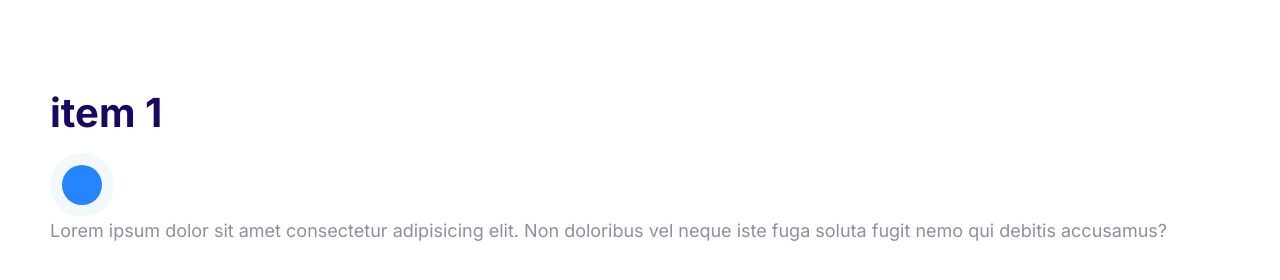
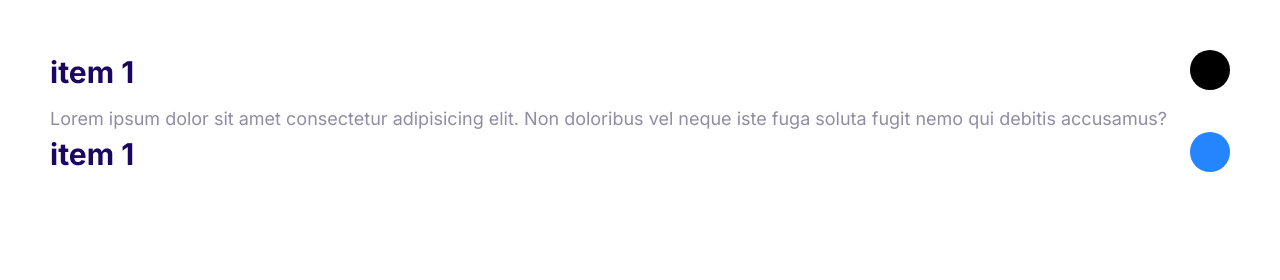
Before and after one commit to alimi-ajibade/moshify, a plain HTML site: page index.html in a window 1280 px wide. Drawn offline with Linux system fonts and the light colour scheme.

Commit message:
added collapsible component

```diff
--- a/css/style.css
+++ b/css/style.css
@@ -549,3 +549,35 @@ a {
         margin: 0 2rem;
     }
 }
+
+/* Collapsible */
+.collapsible__header {
+    display: flex;
+    justify-content: space-between;
+}
+
+.collapsible__heading {
+    margin-top: 0;
+    font-size: 3rem;
+}
+
+.collapsible__chevron {
+    transform: rotate(-90deg);
+    transition: transform 0.3s;
+}
+
+.collapsible__content {
+    max-height: 0vh;
+    opacity: 0;
+    overflow: hidden;
+    transition: all 0.3s;
+}
+
+.collapsible--expanded .collapsible__chevron {
+    transform: rotate(0deg);
+}
+
+.collapsible--expanded .collapsible__content {
+    max-height: 100vh;
+    opacity: 1;
+}
--- a/index.html
+++ b/index.html
@@ -14,20 +14,33 @@
     </head>
 
     <body style="padding: 5rem;">
-        <div class="collapsible">
-            <header>
-                <h2>item 1</h2>
-                <span class="icon-container">
-                    <svg class="icon icon--primary">
-                        <use xlink:href="images/sprite.svg#chevron"></use>
-                    </svg>
-                </span>
+        <div class="collapsible collapsible--expanded">
+            <header class="collapsible__header">
+                <h2 class="collapsible__heading">item 1</h2>
+                <svg class="icon collapsible__chevron">
+                    <use xlink:href="images/sprite.svg#chevron"></use>
+                </svg>
             </header>
             <div class="collapsible__content">
                 Lorem ipsum dolor sit amet consectetur adipisicing elit. Non doloribus vel neque iste fuga soluta fugit
                 nemo qui debitis accusamus?
             </div>
         </div>
+
+        <div class="collapsible">
+            <header class="collapsible__header">
+                <h2 class="collapsible__heading">item 1</h2>
+                <svg class="icon icon--primary collapsible__chevron">
+                    <use xlink:href="images/sprite.svg#chevron"></use>
+                </svg>
+            </header>
+            <div class="collapsible__content">
+                Lorem ipsum dolor sit amet consectetur adipisicing elit. Non doloribus vel neque iste fuga soluta fugit
+                nemo qui debitis accusamus?
+            </div>
+        </div>
+
+        <script src="js/main.js"></script>
     </body>
 
 </html>
--- /dev/null
+++ b/js/main.js
@@ -0,0 +1,6 @@
+let collapsible = document.querySelectorAll('.collapsible');
+collapsible.forEach((item) => {
+    item.addEventListener('click', () => {
+        item.classList.toggle('collapsible--expanded')
+    })
+})
```
Also changed, not shown: components/collapsible.html (added, +27 -0 lines).
